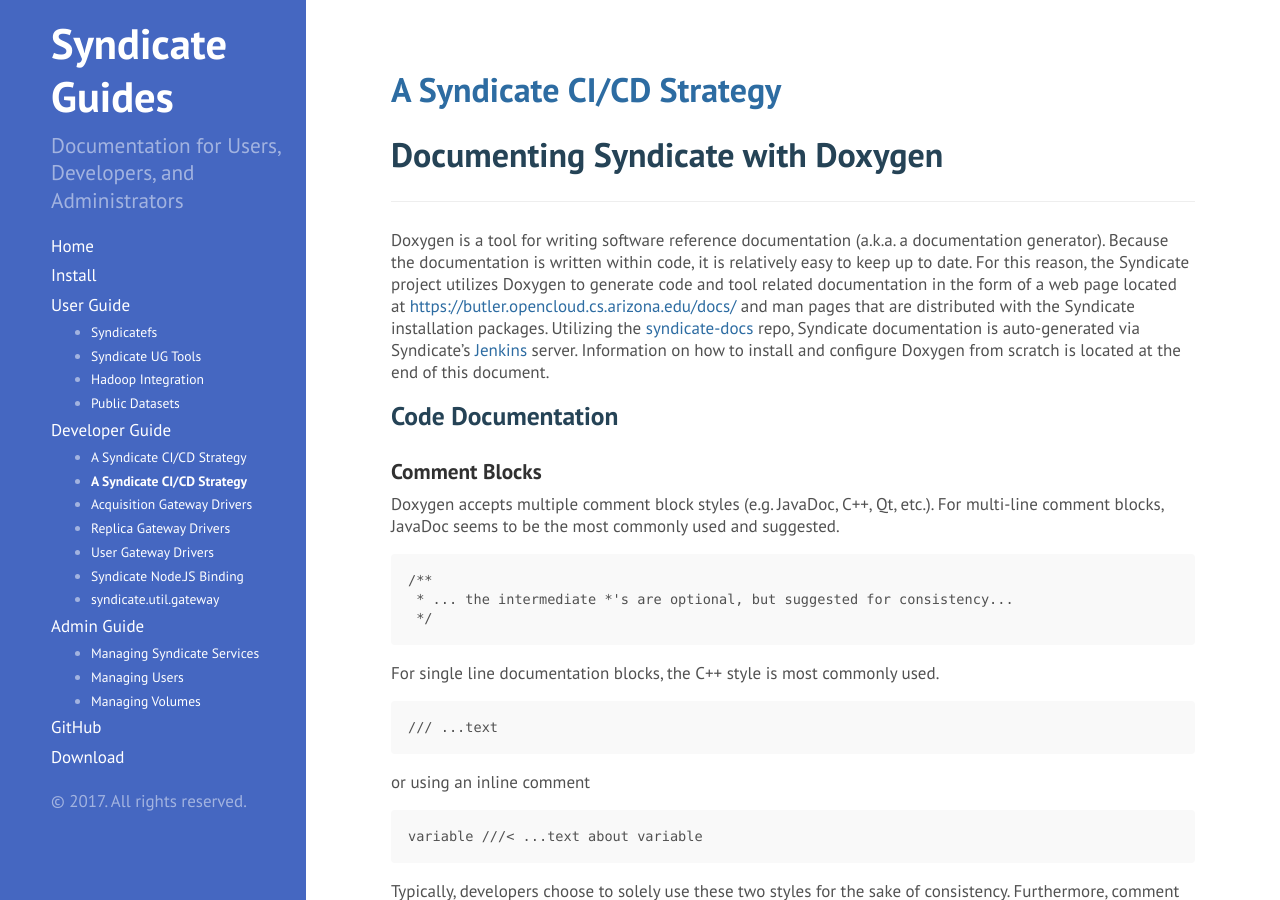
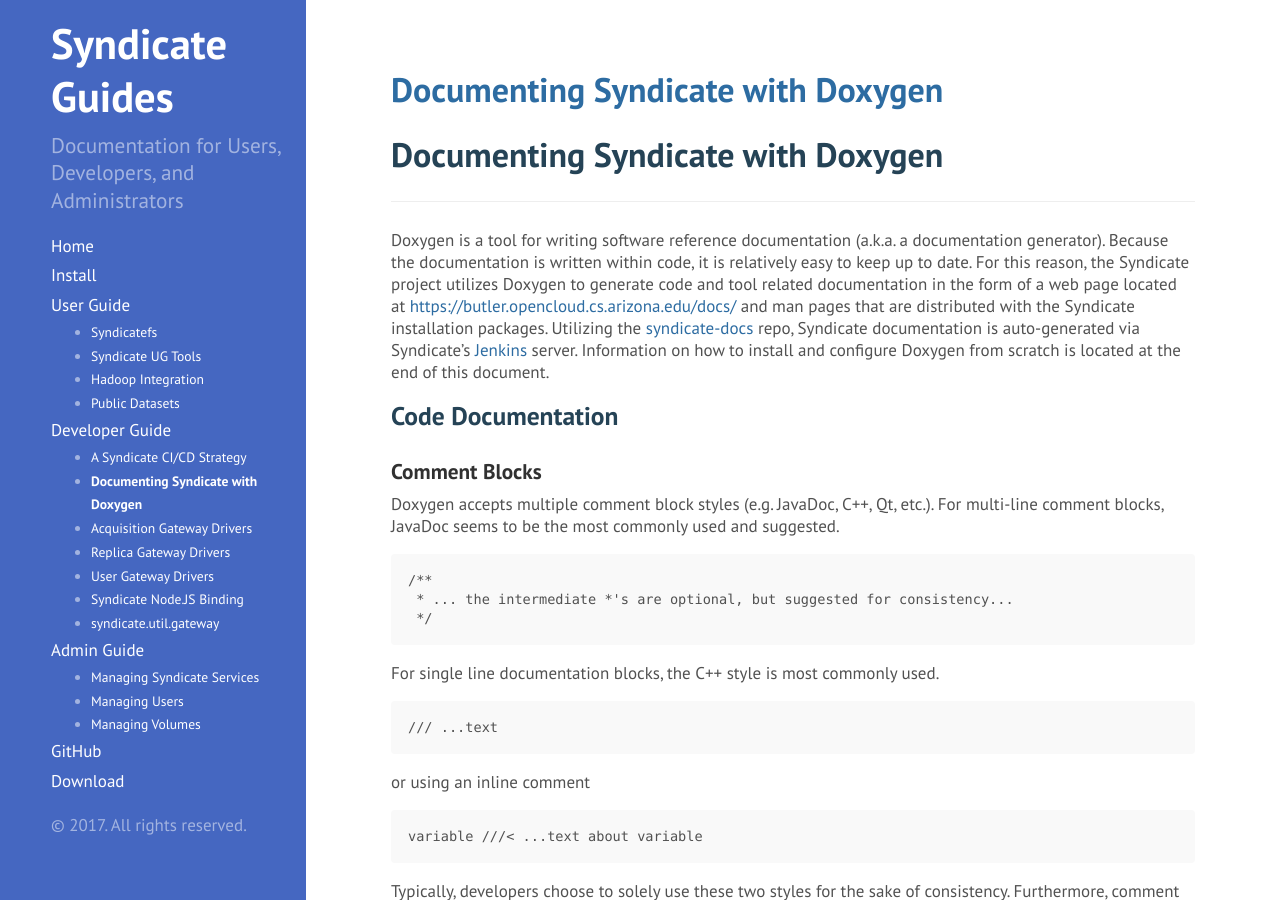
Before and after one commit to syndicate-storage/syndicate-storage.github.io, a Jekyll site: the page built from _developer/code-documentation.md, in a window 1280 px wide and 900 px high. Built offline with Jekyll 4.4.1, drawn with Linux system fonts in a browser that asks for light colours.

Commit message:
Adjust title for documenation guide

```diff
--- a/_developer/code-documentation.md
+++ b/_developer/code-documentation.md
@@ -1,6 +1,6 @@
 ---
 layout: post
-title: A Syndicate CI/CD Strategy
+title: Documenting Syndicate with Doxygen
 ---
 
 # Documenting Syndicate with Doxygen
```
